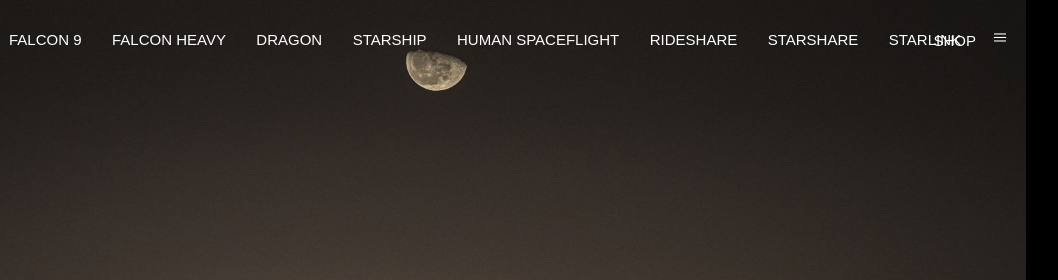
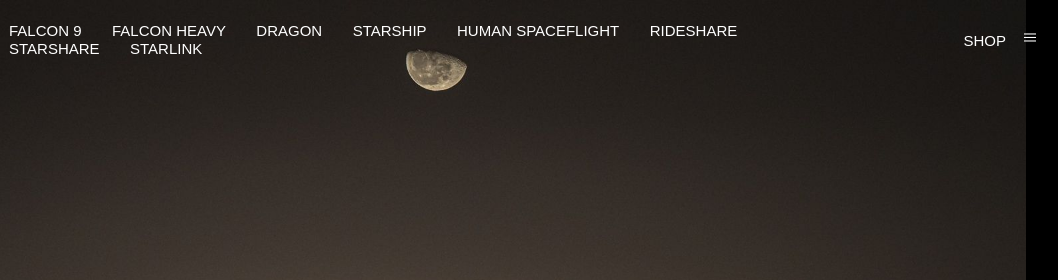
Before and after one commit to abyAnand/spacex_clone.github.io, a plain HTML site: page index.html in a window 1280 px wide. Shown: the top 280 px of the page, 254-1312 px from the left, 1058 px wide, since content can reach past the window. Drawn offline with Linux system fonts and the light colour scheme.

Commit message:
Add files via upload
changed styles.css

```diff
--- a/style.css
+++ b/style.css
@@ -45,9 +45,9 @@ header a .logo{
 }
 
 .right-nav{
-    position: fixed;
-    right: 0;
-    top: 20px;
+    position: relative;
+    right: -80px;
+    top: 0px;
     height: 40px;
     display: flex;
     align-items: center;
```
